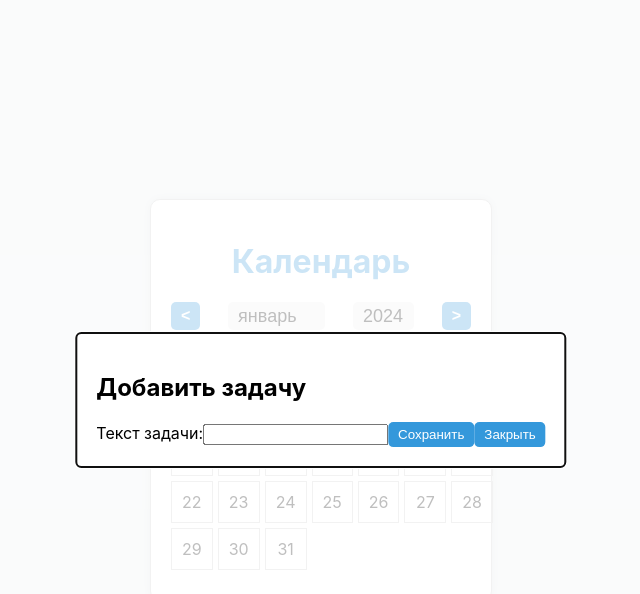
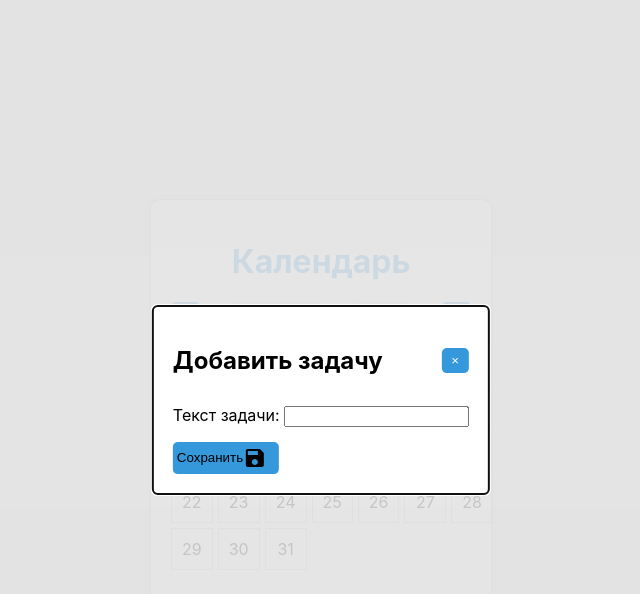
Before and after one commit to aiwuio/calendar-react, a React (Create React App) app: page / in a window 1280 px wide. Both pictures are taken after a click on the element "10". Shown: the top 594 px of the page, without its empty margins (319-959 px from the left). Built offline with nearby package versions, Linux system fonts and the light colour scheme; the HTML template or start-up script is replaced by a standard one.

Commit message:
Update App.js

```diff
--- a/src/App.js
+++ b/src/App.js
@@ -3,6 +3,7 @@ import './App.css';
 import Modal from 'react-modal';
 import ruLocale from 'date-fns/locale/ru';
 import { format, addMonths, addDays } from 'date-fns';
+import SaveIcon from '@mui/icons-material/Save';
 
 
 Modal.setAppElement('#root');
@@ -123,17 +124,27 @@ const Calendar = () => {
         <button onClick={handleNextMonth}> &gt;</button>
       </div>
       {generateCalendar()}
+      {isModalOpen && <div className="overlay" onClick={handleModalClose} />}
       <Modal
         isOpen={isModalOpen}
         onRequestClose={handleModalClose}
         contentLabel="Task Modal"
         className="modal"
       >
-        <h2>Добавить задачу</h2>
-        <label>Текст задачи:</label>
-        <input type="text" value={taskText} onChange={(e) => setTaskText(e.target.value)} />
-        <button onClick={handleSaveTask}>Сохранить</button>
-        <button onClick={handleModalClose}>Закрыть</button>
+        <div className="modal-header">
+          <h2>Добавить задачу</h2>
+          <button className="close-button" onClick={handleModalClose}>&times;</button>
+        </div>
+        <div className="modal-body">
+          <label>Текст задачи: </label>
+          <input type="text" value={taskText} onChange={(e) => setTaskText(e.target.value)} />
+        </div>
+        <div className="modal-footer">
+        <button onClick={handleSaveTask}>
+        Сохранить
+        <SaveIcon sx={{ marginRight: 8 }} />
+      </button>
+        </div>
       </Modal>
       <div className="add-icon" onClick={handleAddButtonClick}>
       </div>
```
